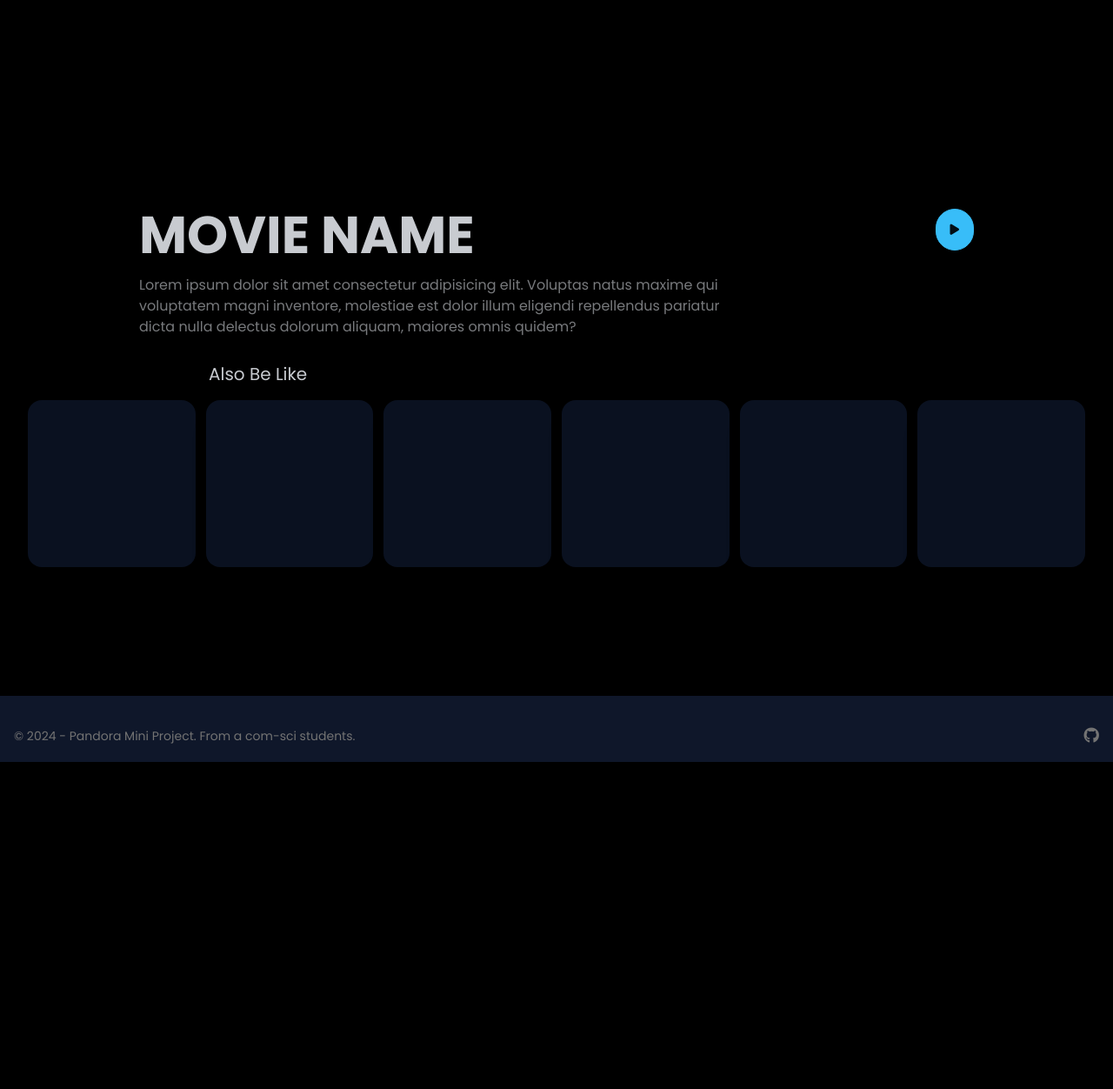
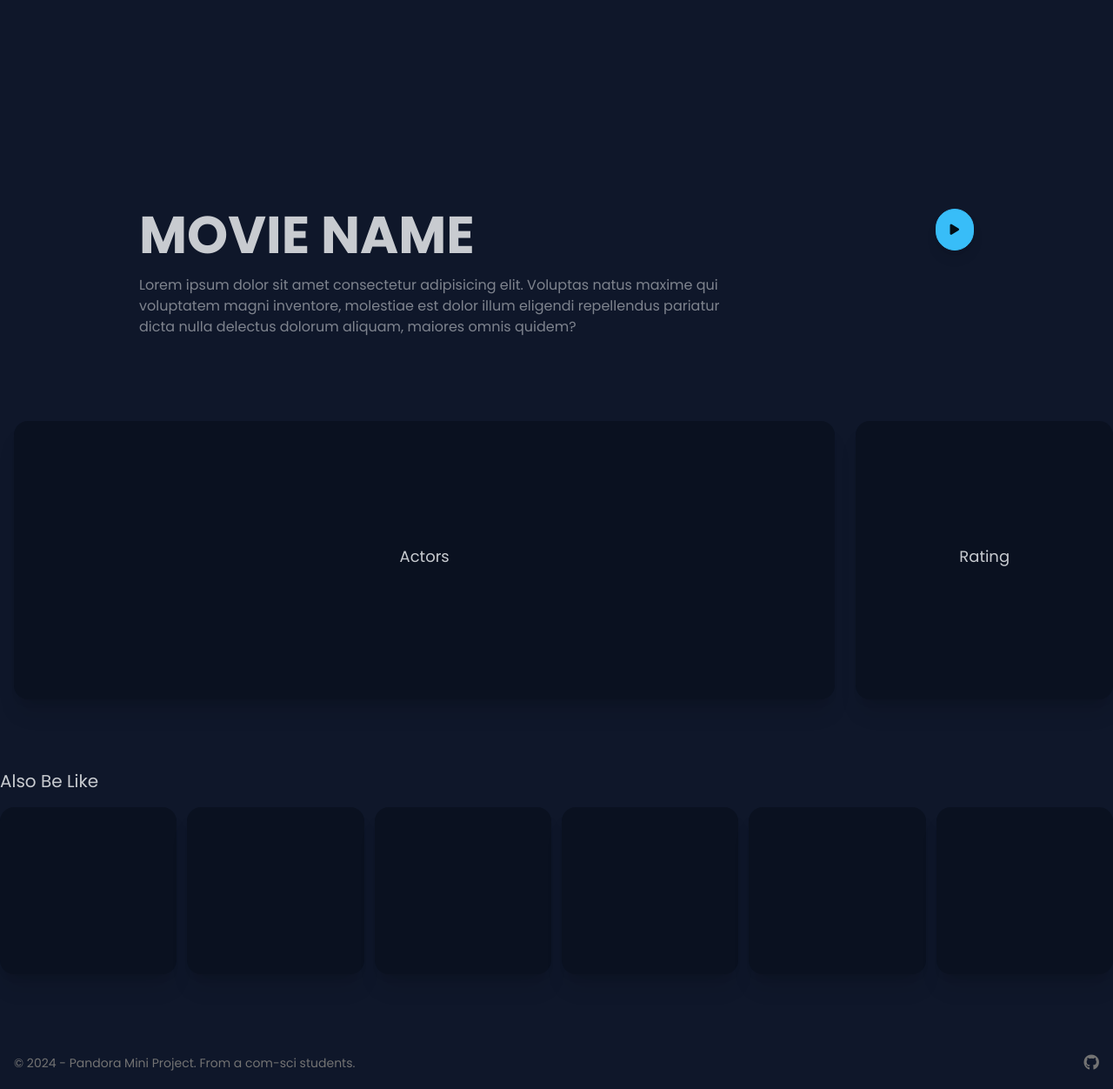
Before and after one commit to FeiZGe/PHP-Movie-MiniProject, a PHP site: page /src/movie.php in a window 1280 px wide. Shown: the part 72-1324 px from the top of the page at 87% size. Before the commit the page ends 948 px from the top, so only its background shows below. Run offline with PHP 8.4, Linux system fonts and the light colour scheme; some libraries are stand-ins or nearby versions.

Commit message:
add act and rat

```diff
--- a/src/movie.php
+++ b/src/movie.php
@@ -16,7 +16,7 @@
 
 </head>
 
-<body class="font-poppins overflow-hidden">
+<body class="font-poppins overflow-x-hidden">
     <header>
         <?php include('./components/nav.php'); ?>
 
@@ -24,12 +24,12 @@
     </header>
 
      <!-- Start Main Content -->
-     <main class="container mx-auto mt-0 ">
+     <main class="container mx-auto mt-16 ">
         <!-- ภาพหนัง -->
-        <div class="relative bg-cover bg-center w-full h-screen mb-4 bg-black" style="width: 100vw; margin-left: calc(-50vw + 50%);">
+        <div class="relative z-0" style="width: 100vw; margin-left: calc(-50vw + 50%);">
 
             <!-- Container สำหรับชื่อและปุ่มเล่น -->
-            <section class="absolute left-0 flex justify-between w-full top-60 px-40">
+            <section class=" left-0 flex justify-between w-full mt-60 px-40">
             <!-- ชื่อและคำอธิบายหนัง -->
             <div>
                 <h2 class=" uppercase text-6xl font-bold ">Movie Name</h2>
@@ -44,9 +44,21 @@
 
         </div>
 
-        <section class="absolute left-0 right-0 z-20 mt-[-400px] mb-4 px-8">
+            <section class="left-0 right-0 z-20 mt-24 px-0 flex gap-6">
+                <!-- 1st Card - Wider -->
+                <div class="card bg-base-300 w-full h-80 shadow-xl flex flex-col justify-center items-center p-8 ml-4"> <!-- ปรับค่าที่นี่ -->
+                    <h3 class="text-lg font-normal mb-2 text-left">Actors</h3>
+                </div>
+
+                <!-- 2nd Card - Narrower -->
+                <div class="card bg-base-300 w-96 h-80 shadow-xl flex flex-col justify-center items-center p-8">
+                    <h3 class="text-lg font-normal mb-2 text-center">Rating</h3>
+                </div>
+            </section>
+
+        <section class="left-0 right-0 z-20 mt-20 px-0">
             <div>
-                <h3 class="text-xl font-normal mb-2 pl-52">Also Be Like</h3>
+                <h3 class="text-xl font-normal mb-2">Also Be Like</h3>
             </div>
             <!-- Movie rec -->
             <article class=" h-52 flex flex-row justify-center items-center gap-3 z-10 ">
@@ -90,10 +102,12 @@
             </article>
         </section>
 
+
+
     </main>
     <!-- End Main Content -->
 
-   <footer class="text-neutral-500 items-center p-4 container mx-auto flex flex-col-reverse justify-center sm:flex-row sm:justify-between gap-1">
+    <footer class="text-neutral-500 items-center p-4 container mx-auto flex flex-col-reverse justify-center sm:flex-row sm:justify-between gap-1 mt-16">
         <?php include('./components/footer.php'); ?>
     </footer>
 </body>
--- a/src/style/output.css
+++ b/src/style/output.css
@@ -1853,10 +1853,6 @@
   top: 33.333333%;
 }
 
-.top-60 {
-  top: 15rem;
-}
-
 .-z-10 {
   z-index: -10;
 }
@@ -1929,14 +1925,22 @@
   margin-bottom: 1rem;
 }
 
-.mt-0 {
-  margin-top: 0px;
+.ml-4 {
+  margin-left: 1rem;
 }
 
 .mt-14 {
   margin-top: 3.5rem;
 }
 
+.mt-16 {
+  margin-top: 4rem;
+}
+
+.mt-20 {
+  margin-top: 5rem;
+}
+
 .mt-3 {
   margin-top: 0.75rem;
 }
@@ -1949,8 +1953,12 @@
   margin-top: 1.5rem;
 }
 
-.mt-\[-400px\] {
-  margin-top: -400px;
+.mt-60 {
+  margin-top: 15rem;
+}
+
+.mt-24 {
+  margin-top: 6rem;
 }
 
 .flex {
@@ -2010,10 +2018,6 @@
   height: min-content;
 }
 
-.h-screen {
-  height: 100vh;
-}
-
 .w-1\/2 {
   width: 50%;
 }
@@ -2050,6 +2054,10 @@
   width: 18rem;
 }
 
+.w-96 {
+  width: 24rem;
+}
+
 .w-full {
   width: 100%;
 }
@@ -2122,8 +2130,12 @@
   gap: 1.25rem;
 }
 
-.overflow-hidden {
-  overflow: hidden;
+.gap-6 {
+  gap: 1.5rem;
+}
+
+.overflow-x-hidden {
+  overflow-x: hidden;
 }
 
 .whitespace-normal {
@@ -2176,11 +2188,6 @@
 .bg-base-300 {
   --tw-bg-opacity: 1;
   background-color: var(--fallback-b3,oklch(var(--b3)/var(--tw-bg-opacity)));
-}
-
-.bg-black {
-  --tw-bg-opacity: 1;
-  background-color: rgb(0 0 0 / var(--tw-bg-opacity));
 }
 
 .bg-blue-300 {
@@ -2278,25 +2285,26 @@
   --tw-gradient-to: #0284c7 var(--tw-gradient-to-position);
 }
 
-.bg-cover {
-  background-size: cover;
-}
-
 .bg-clip-text {
   -webkit-background-clip: text;
           background-clip: text;
 }
 
-.bg-center {
-  background-position: center;
-}
-
 .p-2 {
   padding: 0.5rem;
 }
 
 .p-4 {
   padding: 1rem;
+}
+
+.p-8 {
+  padding: 2rem;
+}
+
+.px-0 {
+  padding-left: 0px;
+  padding-right: 0px;
 }
 
 .px-2 {
@@ -2324,11 +2332,6 @@
   padding-right: 1.25rem;
 }
 
-.px-8 {
-  padding-left: 2rem;
-  padding-right: 2rem;
-}
-
 .py-1 {
   padding-top: 0.25rem;
   padding-bottom: 0.25rem;
@@ -2353,12 +2356,12 @@
   padding-bottom: 1.25rem;
 }
 
-.pl-52 {
-  padding-left: 13rem;
-}
-
 .pt-8 {
   padding-top: 2rem;
+}
+
+.text-left {
+  text-align: left;
 }
 
 .text-center {
```
